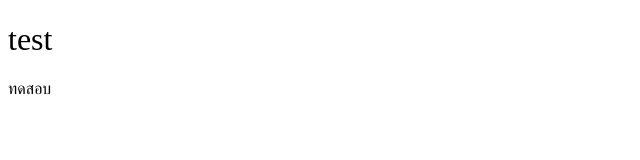
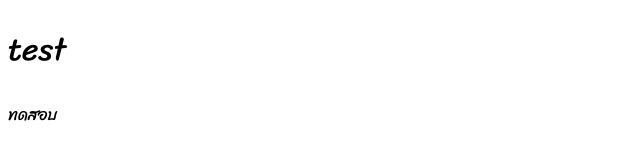
Before and after one commit to BlackBunnyy/BlackBunnyy.github.io, a plain HTML site: page index.html in a window 1280 px wide. Shown: the whole page, without its empty margins (0-640 px from the left). Drawn offline with Linux system fonts and the light colour scheme.

Commit message:
Update index.html

```diff
--- a/index.html
+++ b/index.html
@@ -8,14 +8,14 @@
     <link rel="preconnect" href="https://fonts.gstatic.com" crossorigin>
     <link href="https://fonts.googleapis.com/css2?family=Sriracha&display=swap" rel="stylesheet">
     <style>
-        .sriracha-regular {
+        body {
         font-family: "Sriracha", cursive;
         }
         h1 {
         font-weight: 400;
         }
         p {
-        font-style: normal;
+        font-weight: 400;
         }
     </style>
 </head>
```
